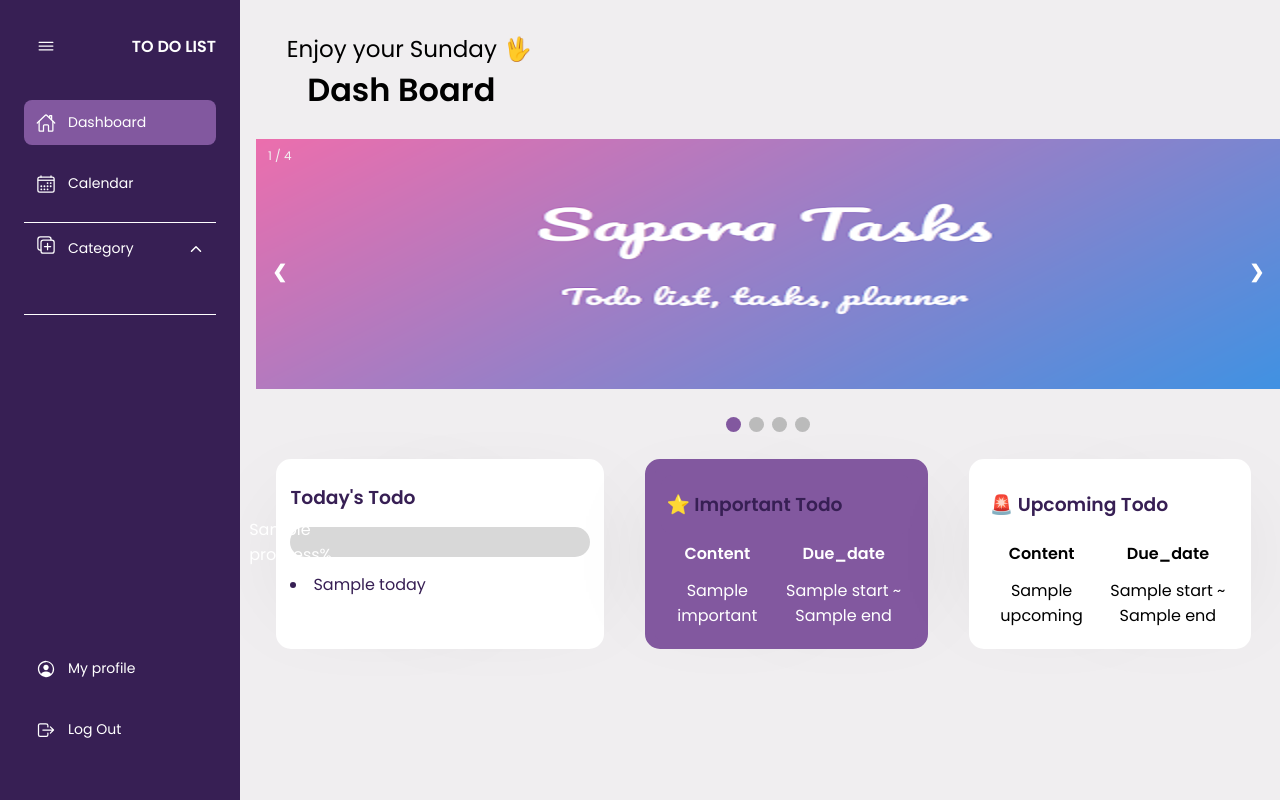
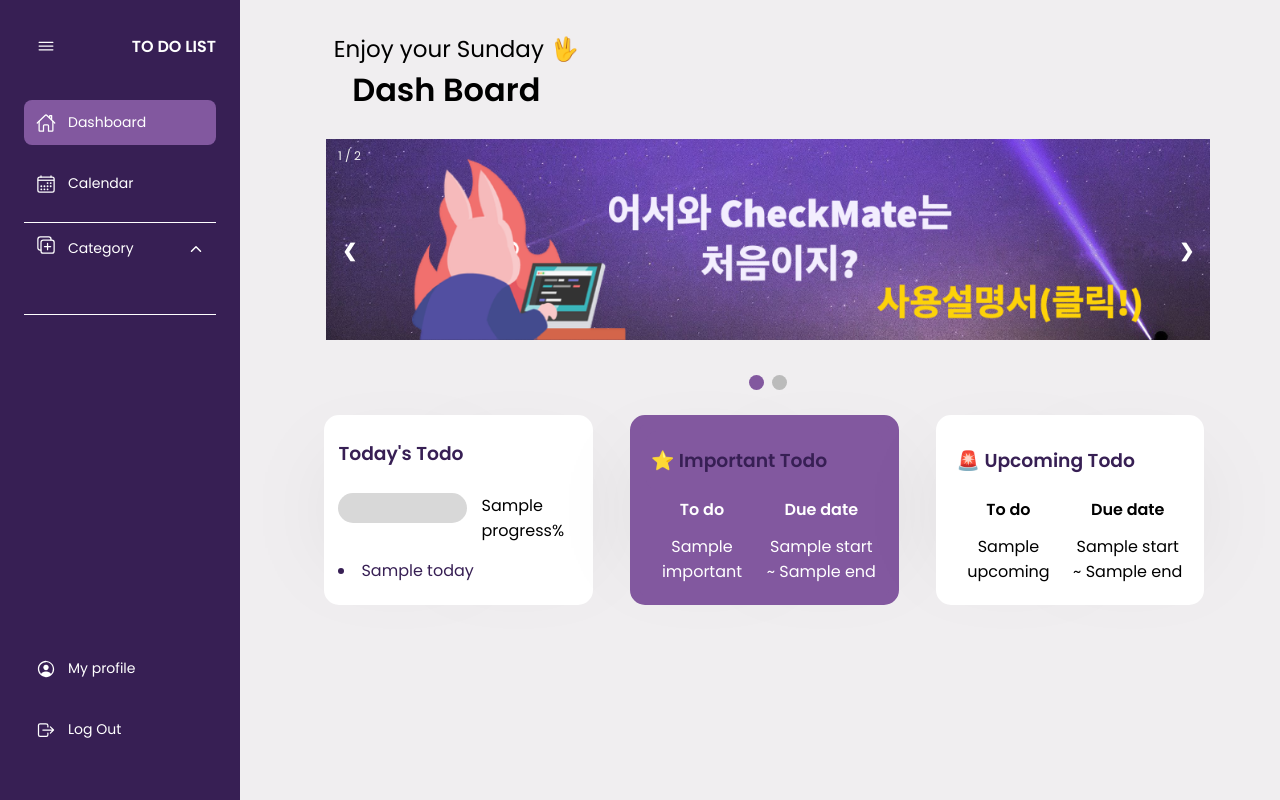
Before and after one commit to jimin-lee-mjl/checkmate, a Flask app: template templates/dashboard.html in a window 1280 px wide. Run offline with Flask 3, Linux system fonts and the light colour scheme; the template is opened without the code that fills it: most values are stand-ins (such as "Sample title", 1, 10 or a date in 2020); data that the repository does not hold is empty; parts of the project's set-up code (start-up, migrations or seed data) failed here and were passed over; some libraries are stand-ins or nearby versions.

Commit message:
add dashboard image & update current date to KR date

```diff
--- a/db.py
+++ b/db.py
@@ -3,7 +3,7 @@ from flask_sqlalchemy import SQLAlchemy
 from werkzeug.security import generate_password_hash
 from flask_login import UserMixin
 from config import DB_CONNECT
-
+from datetime import datetime
 current_app.config["SQLALCHEMY_DATABASE_URI"] = f"mysql://{DB_CONNECT['username']}:{DB_CONNECT['password']}@{DB_CONNECT['server']}:3306/{DB_CONNECT['dbname']}?charset=utf8"
 current_app.config["SQLALCHEMY_TRACK_MODIFICATIONS"] = False
 db = SQLAlchemy(current_app)
@@ -25,7 +25,7 @@ class Category(db.Model):
 class TodoList(db.Model):
       id = db.Column(db.Integer, primary_key=True)
       content = db.Column(db.Text, default="To do something")
-      start_date = db.Column(db.Date, default=db.func.now())
+      start_date = db.Column(db.Date, default=datetime.utcnow())
       end_date = db.Column(db.Date, nullable=True)
       status = db.Column(db.Boolean, default=False)
       important = db.Column(db.Boolean, default=False)
--- a/static/dash.css
+++ b/static/dash.css
@@ -14,6 +14,13 @@ header {
 .screen-header__title {
   font-size: 32px;
   font-weight: 600;
+}
+.dash_container {
+  max-width: 1400px;
+  padding-left: 50px;
+  padding-right: 50px;
+  margin-left: auto;
+  margin-right: auto;
 }
 
 .container {
@@ -65,12 +72,13 @@ h3 {
 /* progress bar */
 
 .progress {
+  flex-direction: row;
   background-color: #d8d8d8;
   border-radius: 20px;
-  position: relative;
+  /* position: relative; */
   margin: 15px 0;
   height: 30px;
-  width: 300px;
+  width: 100%;
 }
 
 .progress-done {
@@ -78,7 +86,6 @@ h3 {
   box-shadow: 0 3px 3px -5px #ffc312, 0 2px 5px #ffc312;
   border-radius: 20px;
   color: #fff;
-  display: flex;
   align-items: center;
   justify-content: center;
   height: 100%;
@@ -196,13 +203,13 @@ table.UpTable td {
 
 /* Slideshow container */
 .slideshow-container {
-  max-width: 1100px;
-  max-height: 250px;
+  max-width: 1600px;
+  max-height: 380px;
   position: relative;
-  margin: auto;
+  margin: 0 20px;
 }
 .slideshow-container .mySlides img {
-  height: 250px;
+  height: auto;
 }
 
 /* Hide the images by default */
--- a/templates/dashboard.html
+++ b/templates/dashboard.html
@@ -4,8 +4,9 @@
 <link rel="stylesheet" href="{{ url_for('static', filename='dash.css') }}" />
 <body class=body>
   <!-- 랜덤메세지 -->
-  <div class="today"></div>
-  <h1 style="margin-left: 5%";>Dash Board</h1>
+  <div class="dash_container">
+     <div class="today"></div>
+  <h1 style="margin-left: 5%; ";>Dash Board</h1>
 </br>
 
   <!-- 이미지슬라이드 -->
@@ -13,28 +14,26 @@
 
     <!-- Full-width images with number and caption text -->
     <div class="mySlides fade">
-      <div class="numbertext">1 / 4</div>
-      <img src="{{ url_for('static', filename='/img/todo.png') }}" style="width:100%">
-      <!-- <div class="text">ACNE STUDIO</div> -->
+      <div class="numbertext">1 / 2</div>
+      <a href="https://www.notion.so/Checkmate-6a72263d5de7411ea170b490aa89fbc6" target="_blank"><img src="{{ url_for('static', filename='/img/Hello.png') }}" style="width:100%"></a>
     </div>
 
     <div class="mySlides fade">
-      <div class="numbertext">2 / 4</div>
-      <img src="https://todo-list-dev.vercel.app/images/bg-desktop-light.jpg" style="width:100%">
-      <!-- <div class="text">ACNE STUDIO</div> -->
+      <div class="numbertext">2 / 2</div>
+      <img src="{{ url_for('static', filename='/img/event.png') }}" style="width:100%">
     </div>
 
-    <div class="mySlides fade">
+    <!-- <div class="mySlides fade">
       <div class="numbertext">3 / 4</div>
       <img src="https://divisare-res.cloudinary.com/images/f_auto,q_auto,w_800/v1491425434/cqxjhpdmepxto0nudsok/acne-studios-acne-studio-potsdamer-strasse.jpg" style="width:100%">
-      <!-- <div class="text">ACNE STUDIO</div> -->
-    </div>
+      <div class="text">ACNE STUDIO</div>
+    </div> -->
 
-    <div class="mySlides fade">
+    <!-- <div class="mySlides fade">
       <div class="numbertext">4 / 4</div>
       <img src="https://divisare-res.cloudinary.com/images/f_auto,q_auto,w_800/v1491425434/coct9kmra7uhmeu4cxto/acne-studios-acne-studio-potsdamer-strasse.jpg" style="width:100%">
-      <!-- <div class="text">ACNE STUDIO</div> -->
-    </div>
+      <div class="text">ACNE STUDIO</div>
+    </div> -->
 
 
     <!-- Next and previous buttons -->
@@ -47,8 +46,8 @@
   <div style="text-align:center">
     <span class="dot" onclick="currentSlide(0)"></span>
     <span class="dot" onclick="currentSlide(1)"></span>
-    <span class="dot" onclick="currentSlide(2)"></span>
-    <span class="dot" onclick="currentSlide(3)"></span>
+    <!-- <span class="dot" onclick="currentSlide(2)"></span> -->
+    <!-- <span class="dot" onclick="currentSlide(3)"></span> -->
 
   </div>
     <!-- 오늘일정 & 진행롤 -->
@@ -56,9 +55,13 @@
     {% for progress in progress %}
     <div class="col">
       <h3 id="col-text">Today's Todo</h3>
-      <div class="progress" id="col-text">
-        <div class="progress-done" data-done="{{progress['progress']}}">{{progress['progress']}}%</div>
-      </div>
+      <div style="display:flex; flex-direction:row;">
+        <div class="progress" id="col-text">
+          <!-- <div class="progress-done" data-done="{{progress['progress']}}">{{progress['progress']}}%</div> -->
+          <div class="progress-done" data-done="{{progress['progress']}}"></div>
+        </div>
+        <div style= "margin: 15px 15px;">{{progress['progress']}}%</div>
+    </div>
       {% for im in today_list %}
       <li id="col-text">{{im['title']}}</li>
       {% endfor %}
@@ -82,8 +85,8 @@
     </thead>
     <tbody>
       <tr>
-        <td><strong>Content</strong></td>
-        <td colspan="2"><strong>Due_date</strong></td>
+        <td><strong>To do</strong></td>
+        <td colspan="2"><strong>Due date</strong></td>
       </tr>
       {% for im in important_list %}
       <tr>
@@ -104,8 +107,8 @@
     </thead>
     <tbody>
       <tr>
-        <td><strong>Content</strong></td>
-        <td colspan="2"><strong>Due_date</strong></td>
+        <td><strong>To do</strong></td>
+        <td colspan="2"><strong>Due date</strong></td>
       </tr>
       {% for im in upcoming_list %}
       <tr>
@@ -116,6 +119,8 @@
     </tbody>
   </table>
 </div>
+</div>
+
 </body>
 <script src="{{ url_for('static', filename='dash.js') }}"></script>
 <script src="http://cdnjs.cloudflare.com/ajax/libs/jquery/2.1.3/jquery.min.js"></script>
```
Also changed, not shown: cal.py (+11 -12 lines), dash.py (+26 -26 lines), static/img/Hello.png (added), static/img/event.png (added), static/img/todo.png (deleted).
